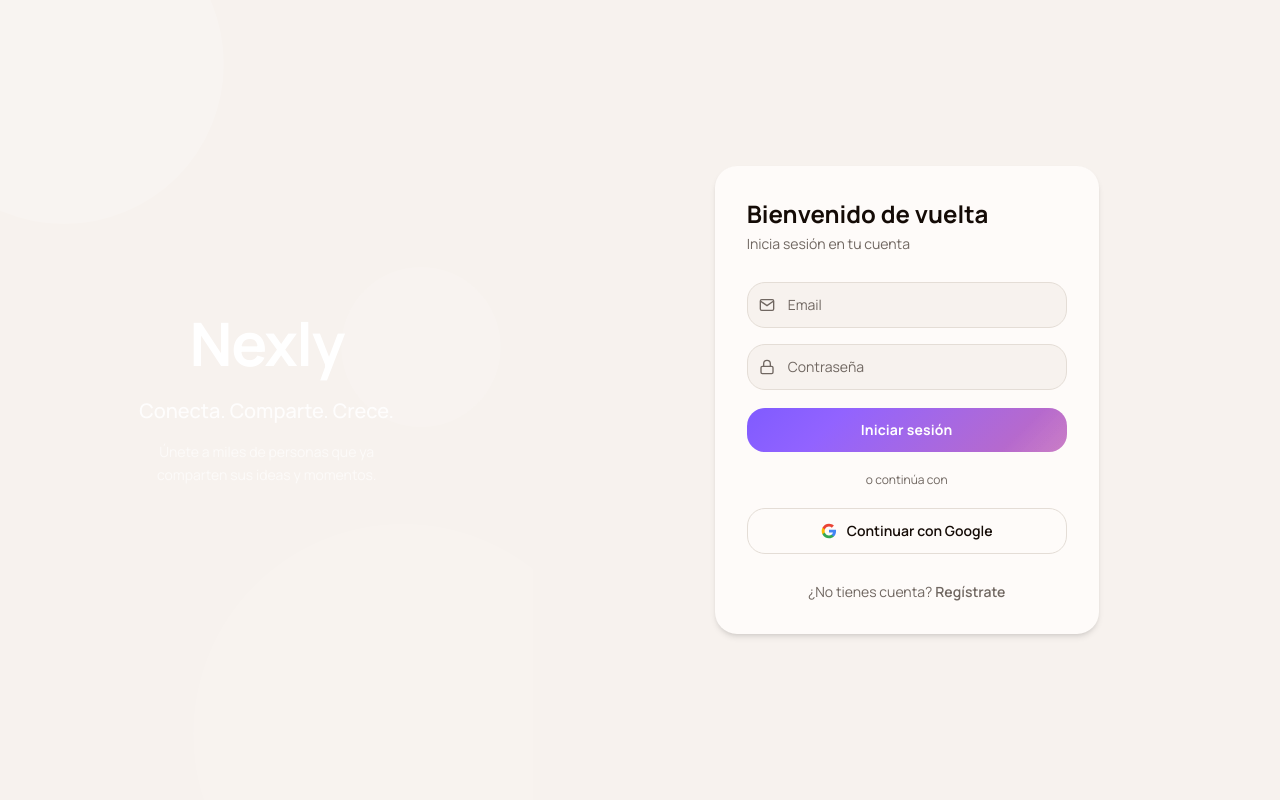
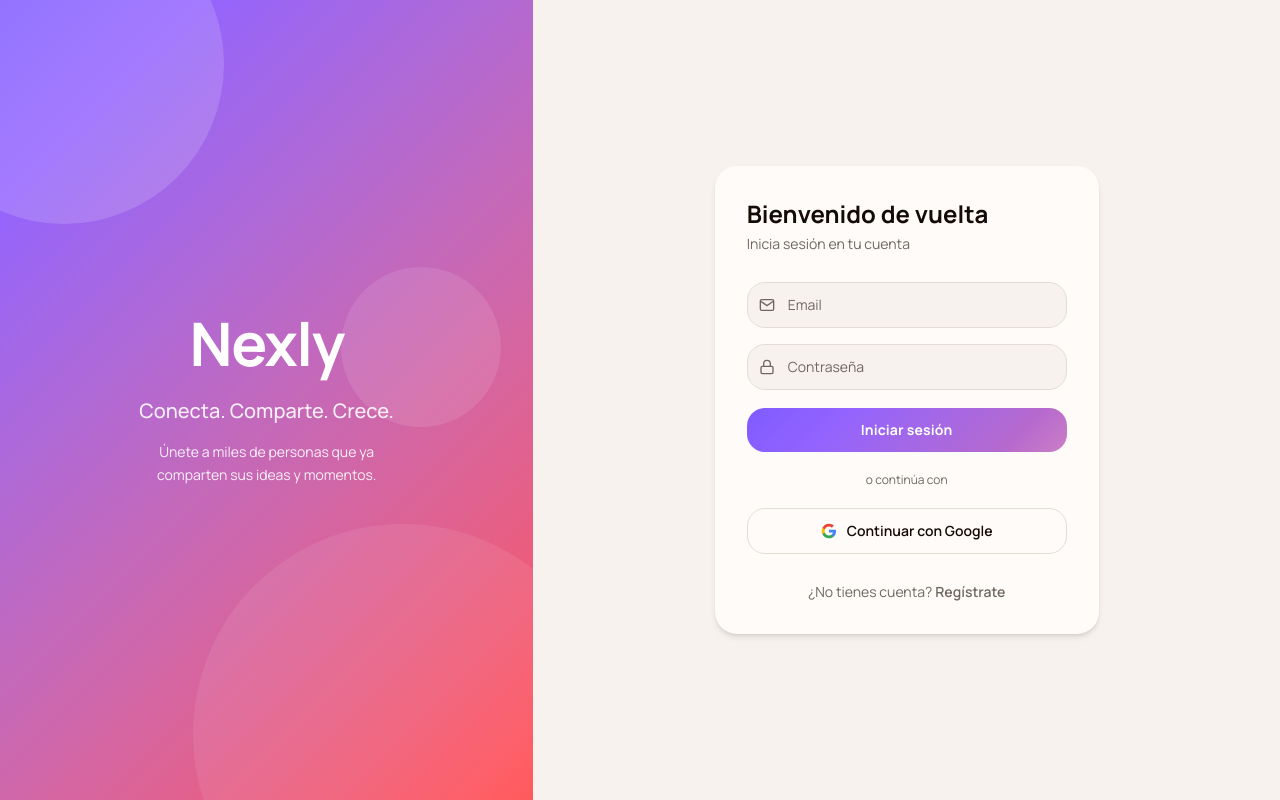
Before and after one commit to MateoCastro47/Nexly-Project, a React (Vite) app in the folder NexlyFront/: page /login in a window 1280 px wide. Built offline with nearby package versions, Linux system fonts and the light colour scheme; no server answers.

Commit message:
style(auth): integrar banner del login con grandient-brand global

```diff
--- a/NexlyFront/src/pages/Auth/Login.tsx
+++ b/NexlyFront/src/pages/Auth/Login.tsx
@@ -31,7 +31,7 @@ export default function Login() {
       {/* ── Panel izquierdo (branding) ── */}
       <div
         className="hidden lg:flex lg:w-5/12 flex-col items-center justify-center p-14 relative overflow-hidden shrink-0"
-        style={{ background: 'linear-gradient(145deg, var(--color-brand-dark) 0%, var(--color-brand) 100%)' }}
+        style={{ background: 'var(--gradient-brand)' }}
       >
         <div className="absolute -top-24 -left-24 w-80 h-80 rounded-full opacity-[0.15]" style={{ background: 'white' }} />
         <div className="absolute -bottom-36 -right-20 w-[420px] h-[420px] rounded-full opacity-[0.08]" style={{ background: 'white' }} />
@@ -40,7 +40,7 @@ export default function Login() {
         <div className="relative z-10 text-center text-white select-none">
           <p className="text-6xl font-bold tracking-tight mb-6">Nexly</p>
           <p className="text-xl font-medium opacity-90 mb-4">Conecta. Comparte. Crece.</p>
-          <p className="text-sm opacity-65 max-w-[260px] leading-relaxed mx-auto">
+          <p className="text-sm opacity-90 max-w-[260px] leading-relaxed mx-auto">
             Únete a miles de personas que ya comparten sus ideas y momentos.
           </p>
         </div>
```
